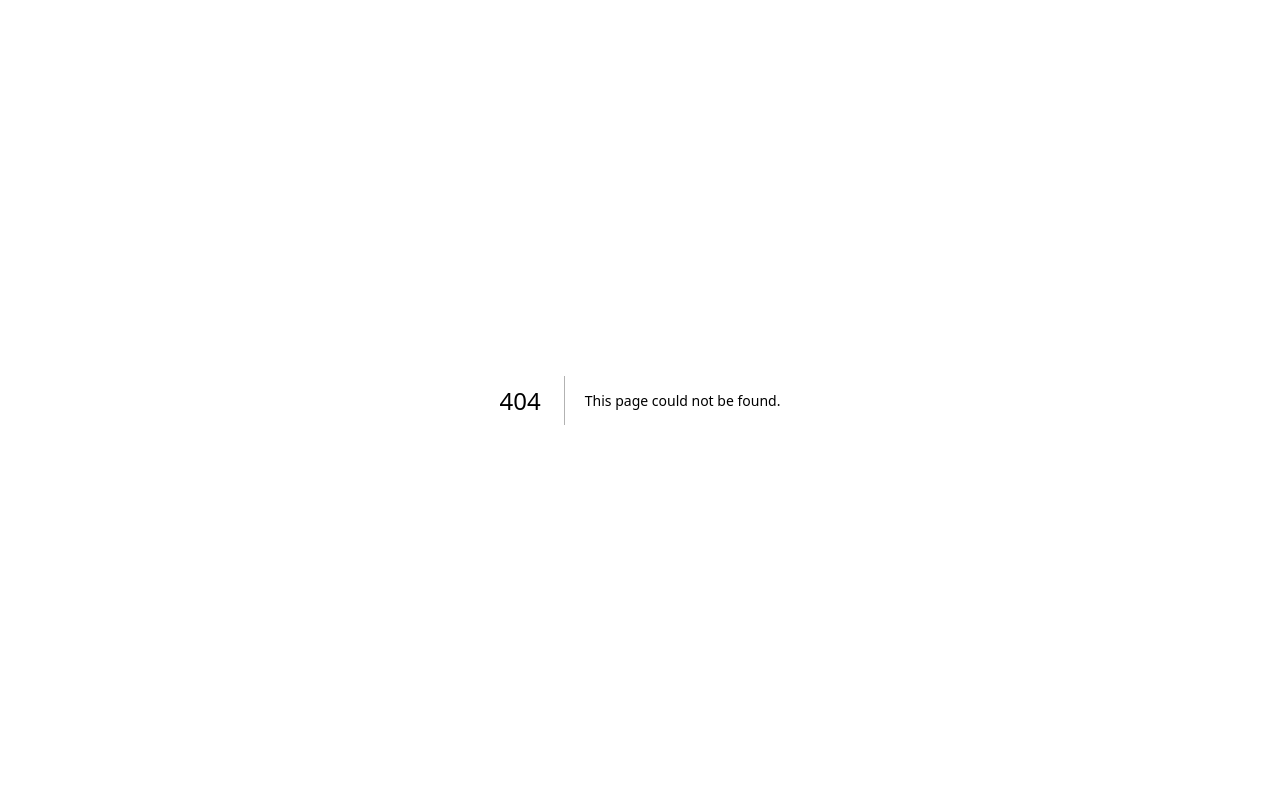
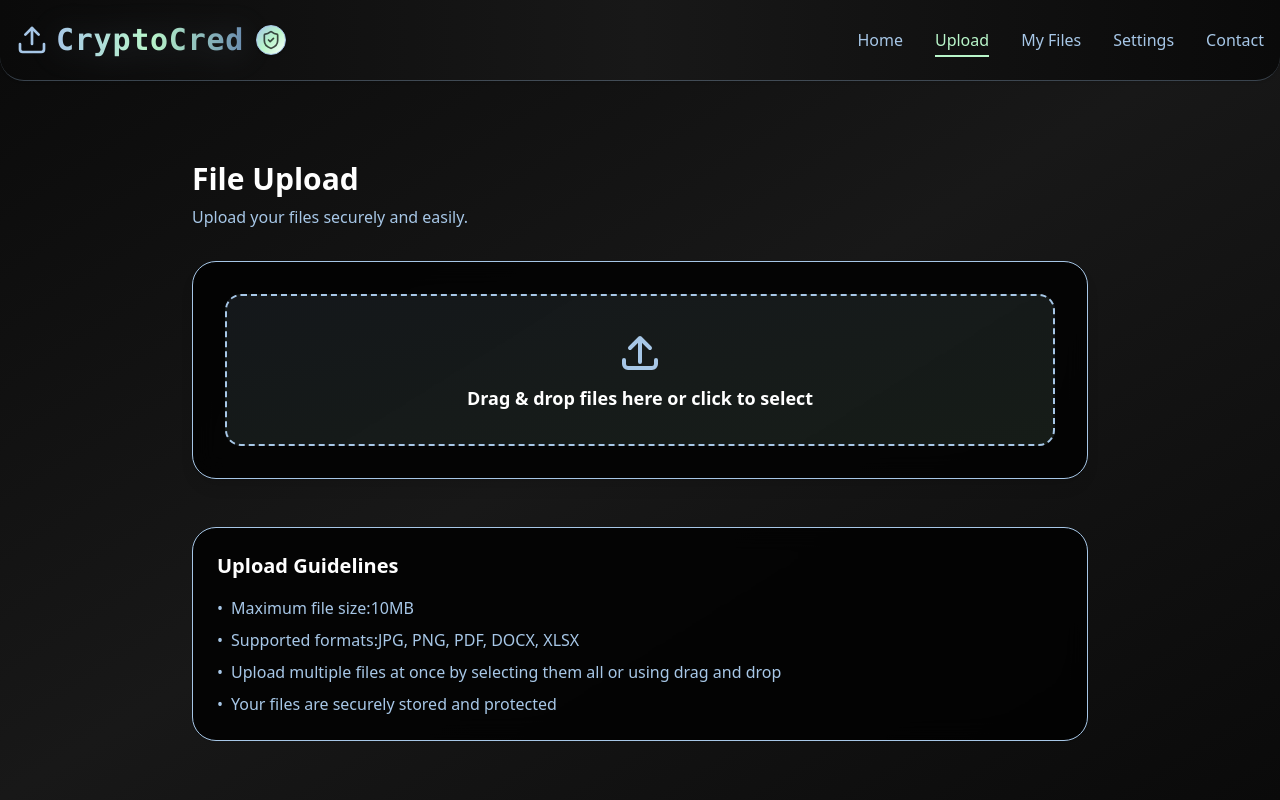
Before and after one commit to CoderFleet/CryptoCred, a Next.js app: page /file-upload in a window 1280 px wide. Before the commit this address had no page. Built offline with nearby package versions, Linux system fonts and the light colour scheme.

Commit message:
adding file-upload page

```diff
--- /dev/null
+++ b/pages/file-upload.tsx
@@ -0,0 +1,102 @@
+import React from "react";
+import { ShieldCheck, Upload, Menu } from "lucide-react";
+
+function Header() {
+  return (
+    <header className="w-full bg-gradient-to-r from-[#0a0a0a] via-[#181818] to-[#0a0a0a] shadow rounded-b-3xl mb-8 border-b border-[#A7C7E7]/30 backdrop-blur">
+      <div className="container mx-auto px-4">
+        <div className="flex items-center justify-between h-20">
+          <div className="flex items-center gap-2">
+            <Upload className="h-8 w-8 text-[#A7C7E7]" />
+            <span className="inline-flex items-center gap-2">
+              <span className="text-2xl md:text-3xl font-extrabold tracking-wide font-mono bg-gradient-to-r from-[#A7C7E7] via-[#B9F6CA] to-[#6A8CAF] text-transparent bg-clip-text drop-shadow-[0_2px_16px_rgba(167,199,231,0.18)]">
+                CryptoCred
+              </span>
+              <span className="inline-flex items-center justify-center rounded-full bg-gradient-to-br from-[#A7C7E7] via-[#B9F6CA] to-white p-1 shadow border border-[#A7C7E7] ml-1">
+                <ShieldCheck className="w-5 h-5 text-black/70" />
+              </span>
+            </span>
+          </div>
+          <nav className="hidden md:block">
+            <ul className="flex space-x-8">
+              <li>
+                <a href="#" className="text-[#A7C7E7] hover:text-[#B9F6CA] font-medium">Home</a>
+              </li>
+              <li>
+                <a href="#" className="text-[#B9F6CA] font-medium border-b-2 border-[#B9F6CA] pb-1">Upload</a>
+              </li>
+              <li>
+                <a href="#" className="text-[#A7C7E7] hover:text-[#B9F6CA] font-medium">My Files</a>
+              </li>
+              <li>
+                <a href="#" className="text-[#A7C7E7] hover:text-[#B9F6CA] font-medium">Settings</a>
+              </li>
+              <li>
+                <a href="/contact" className="text-[#A7C7E7] hover:text-[#B9F6CA] font-medium">Contact</a>
+              </li>
+            </ul>
+          </nav>
+          <button className="md:hidden p-2 rounded-full hover:bg-[#A7C7E7]/10 transition">
+            <Menu className="h-7 w-7 text-[#A7C7E7]" />
+          </button>
+        </div>
+      </div>
+    </header>
+  );
+}
+
+// FileUpload component styled with glassy theme and drag-and-drop
+const FileUpload: React.FC = () => {
+  return (
+    <div className="w-full bg-black/80 border border-[#A7C7E7] rounded-3xl p-8 flex flex-col items-center justify-center shadow-lg backdrop-blur-md mb-8">
+      <label className="block w-full cursor-pointer">
+        <div className="flex flex-col items-center justify-center p-8 border-2 border-dashed border-[#A7C7E7] rounded-2xl bg-gradient-to-br from-[#A7C7E7]/10 to-[#B9F6CA]/10 text-white hover:bg-[#A7C7E7]/20 transition-all">
+          <svg className="w-12 h-12 mb-2 text-[#A7C7E7]" fill="none" stroke="currentColor" strokeWidth="2" viewBox="0 0 24 24">
+            <path strokeLinecap="round" strokeLinejoin="round" d="M4 16v2a2 2 0 002 2h12a2 2 0 002-2v-2M7 10l5-5m0 0l5 5m-5-5v12" />
+          </svg>
+          <span className="font-semibold text-lg">Drag & drop files here or click to select</span>
+          <input type="file" multiple className="hidden" />
+        </div>
+      </label>
+    </div>
+  );
+};
+
+const FileUploadPage: React.FC = () => {
+  return (
+    <div className="min-h-screen bg-gradient-to-br from-[#0a0a0a] via-[#181818] to-[#0a0a0a] flex flex-col">
+      <Header />
+      <main className="flex-1 container mx-auto px-4 py-8 md:py-12">
+        <div className="max-w-4xl mx-auto">
+          <h1 className="text-3xl font-bold text-white mb-2">File Upload</h1>
+          <p className="text-[#A7C7E7] mb-8">Upload your files securely and easily.</p>
+          <FileUpload />
+          <div className="mt-12 bg-black/80 rounded-3xl shadow-sm p-6 border border-[#A7C7E7] backdrop-blur-md">
+            <h2 className="text-xl font-semibold text-white mb-4">Upload Guidelines</h2>
+            <ul className="space-y-2 text-[#A7C7E7]">
+              <li className="flex items-start">
+                <span className="text-[#A7C7E7] mr-2">•</span>
+                Maximum file size: <span className="font-medium">10MB</span>
+              </li>
+              <li className="flex items-start">
+                <span className="text-[#A7C7E7] mr-2">•</span>
+                Supported formats: <span className="font-medium">JPG, PNG, PDF, DOCX, XLSX</span>
+              </li>
+              <li className="flex items-start">
+                <span className="text-[#A7C7E7] mr-2">•</span>
+                Upload multiple files at once by selecting them all or using drag and drop
+              </li>
+              <li className="flex items-start">
+                <span className="text-[#A7C7E7] mr-2">•</span>
+                Your files are securely stored and protected
+              </li>
+            </ul>
+          </div>
+        </div>
+      </main>
+
+    </div>
+  );
+};
+
+export default FileUploadPage;
```
